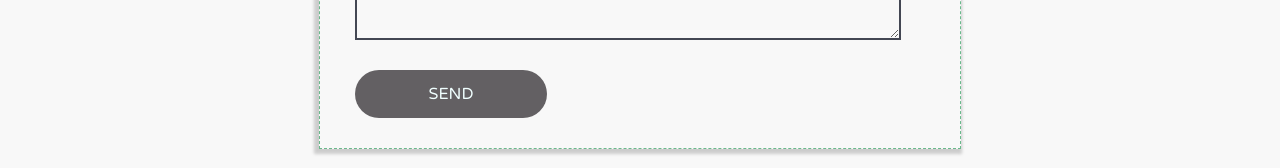
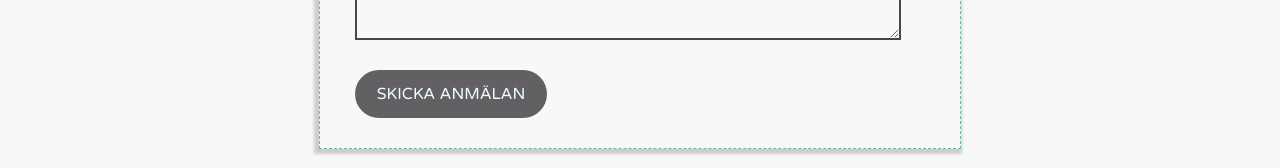
Before and after one commit to RazviCodingPadawan/Skolan_webbsida, a React (Create React App) app in the folder jensen_skolan_reactjs/: page /courses in a window 1280 px wide. Shown: the part 3942-4110 px from the top of the page. Built offline with nearby package versions, Linux system fonts and the light colour scheme; the HTML template or start-up script is replaced by a standard one.

Commit message:
Small Fixes

```diff
--- a/jensen_skolan_reactjs/src/components/CourseContact.js
+++ b/jensen_skolan_reactjs/src/components/CourseContact.js
@@ -27,7 +27,7 @@ function CourseContact() {
             KursId: kursIdRef.current.value,
             KursIdn: messageRef.current.value
         }
-        alert("Din anmälan har mottagits: \n" + JSON.stringify(data))
+        alert("Din anmälan har skickats med följande uppgifter: \n" + JSON.stringify(data))
     }
 
     return (
@@ -128,7 +128,7 @@ function CourseContact() {
                 >
 
                 </textarea>
-                <button type="submit" className="send">Send</button>
+                <button type="submit" className="send">SKICKA ANMÄLAN</button>
             </form>
         </div>
     )
```
